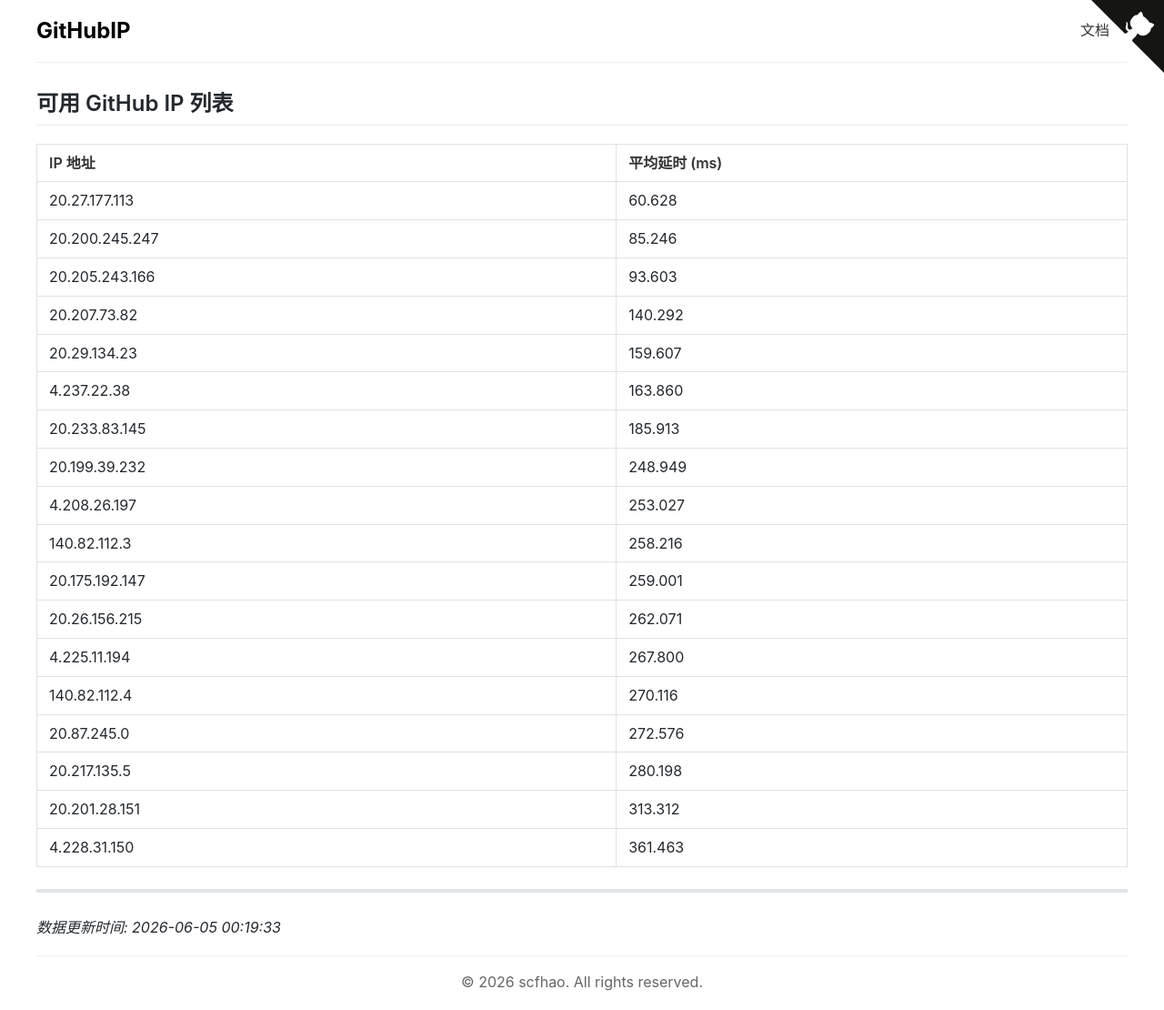
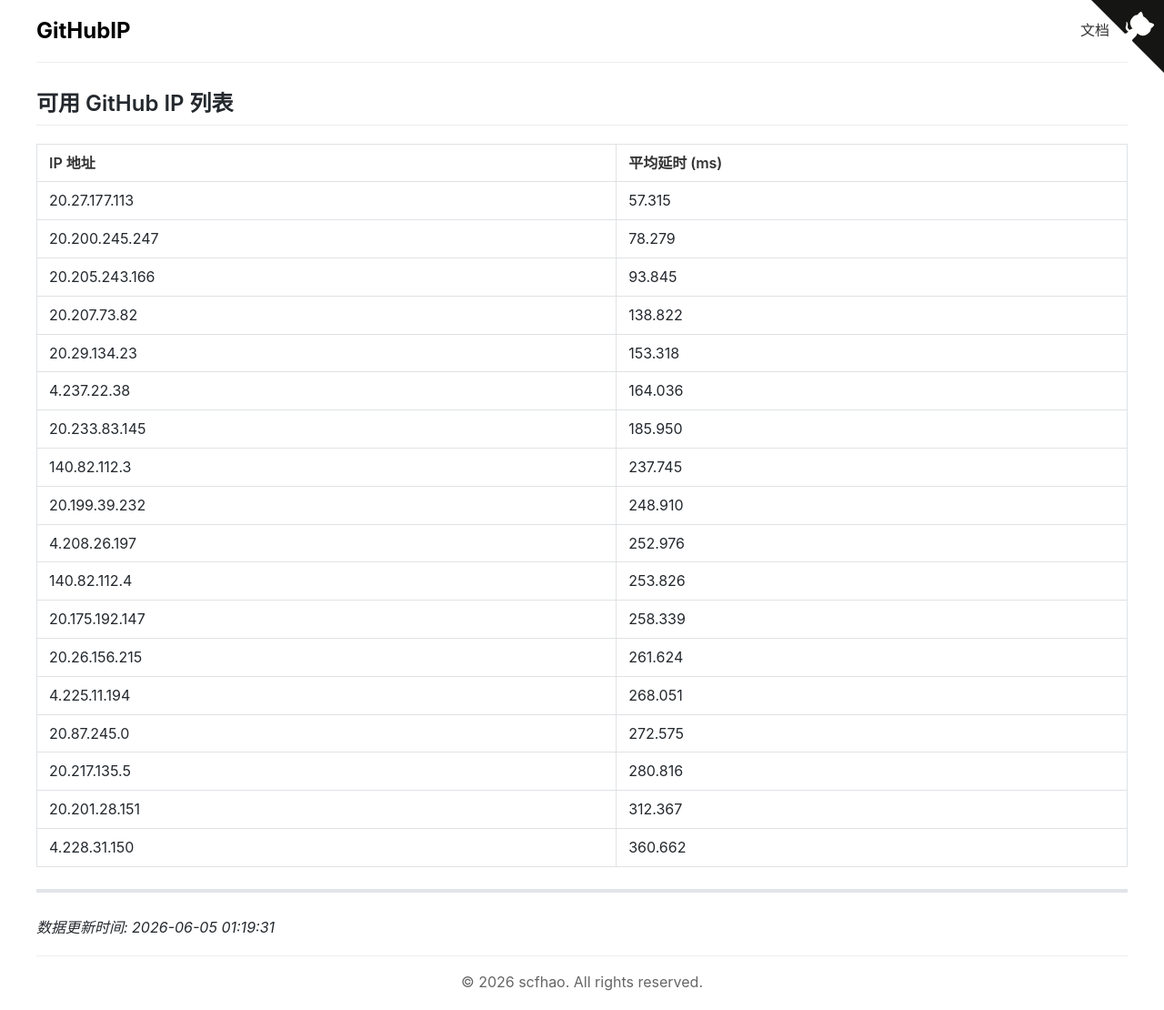
Before and after one commit to scfhao/GitHubIP, a Jekyll site: the page built from index.md, in a window 1280 px wide. Shown: the whole page at 91% size. Built offline with Jekyll 4.4.1, drawn with Linux system fonts in a browser that asks for light colours.

Commit message:
自动脚本执行 - 2026-06-05 01:19:31

```diff
--- a/index.md
+++ b/index.md
@@ -1,32 +1,32 @@
 ---
 layout: home
 title: GitHub IP 列表
-date: 2026-06-05 00:19:33
+date: 2026-06-05 01:19:31
 ---
 
 ## 可用 GitHub IP 列表
 
 | IP 地址 | 平均延时 (ms) |
 |---------|--------------|
-| 20.27.177.113 | 60.628 |
-| 20.200.245.247 | 85.246 |
-| 20.205.243.166 | 93.603 |
-| 20.207.73.82 | 140.292 |
-| 20.29.134.23 | 159.607 |
-| 4.237.22.38 | 163.860 |
-| 20.233.83.145 | 185.913 |
-| 20.199.39.232 | 248.949 |
-| 4.208.26.197 | 253.027 |
-| 140.82.112.3 | 258.216 |
-| 20.175.192.147 | 259.001 |
-| 20.26.156.215 | 262.071 |
-| 4.225.11.194 | 267.800 |
-| 140.82.112.4 | 270.116 |
-| 20.87.245.0 | 272.576 |
-| 20.217.135.5 | 280.198 |
-| 20.201.28.151 | 313.312 |
-| 4.228.31.150 | 361.463 |
+| 20.27.177.113 | 57.315 |
+| 20.200.245.247 | 78.279 |
+| 20.205.243.166 | 93.845 |
+| 20.207.73.82 | 138.822 |
+| 20.29.134.23 | 153.318 |
+| 4.237.22.38 | 164.036 |
+| 20.233.83.145 | 185.950 |
+| 140.82.112.3 | 237.745 |
+| 20.199.39.232 | 248.910 |
+| 4.208.26.197 | 252.976 |
+| 140.82.112.4 | 253.826 |
+| 20.175.192.147 | 258.339 |
+| 20.26.156.215 | 261.624 |
+| 4.225.11.194 | 268.051 |
+| 20.87.245.0 | 272.575 |
+| 20.217.135.5 | 280.816 |
+| 20.201.28.151 | 312.367 |
+| 4.228.31.150 | 360.662 |
 
 ---
 
-*数据更新时间: 2026-06-05 00:19:33*
+*数据更新时间: 2026-06-05 01:19:31*
```
